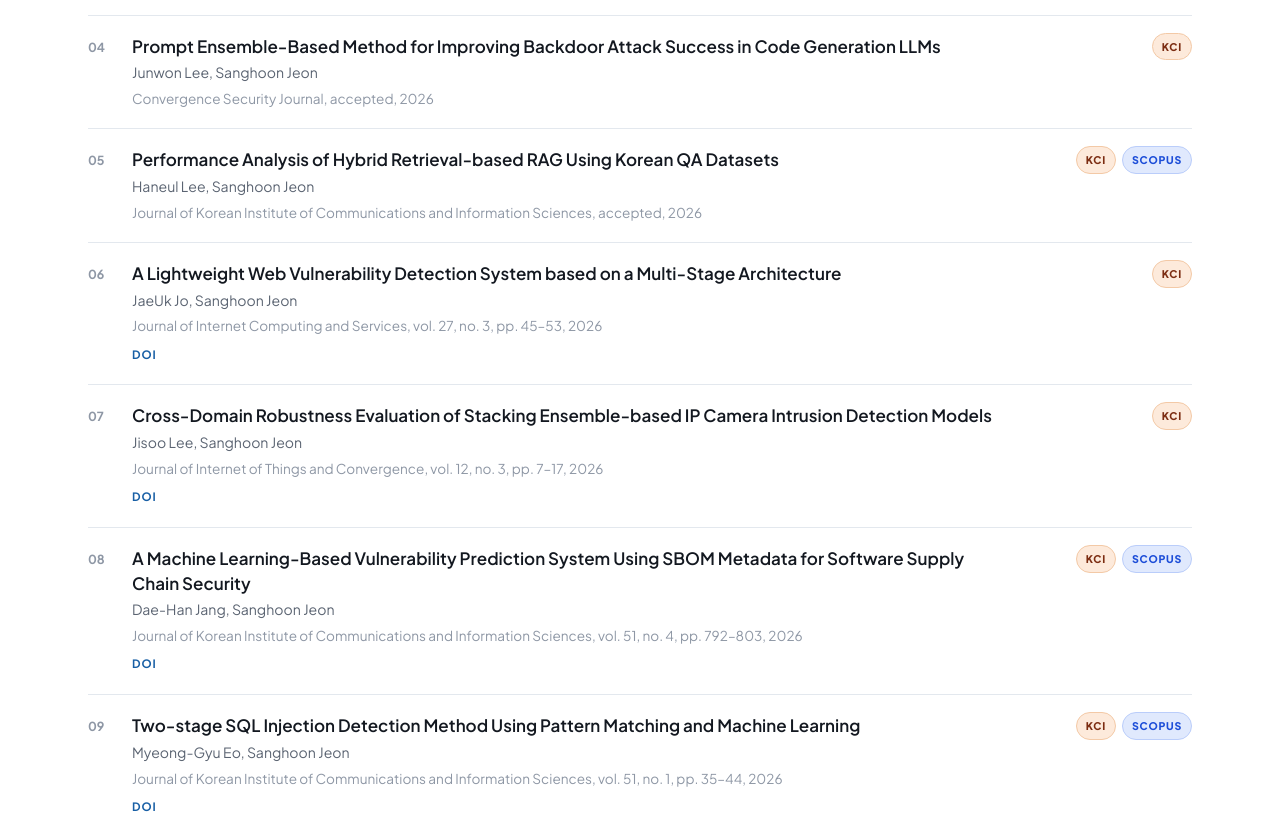
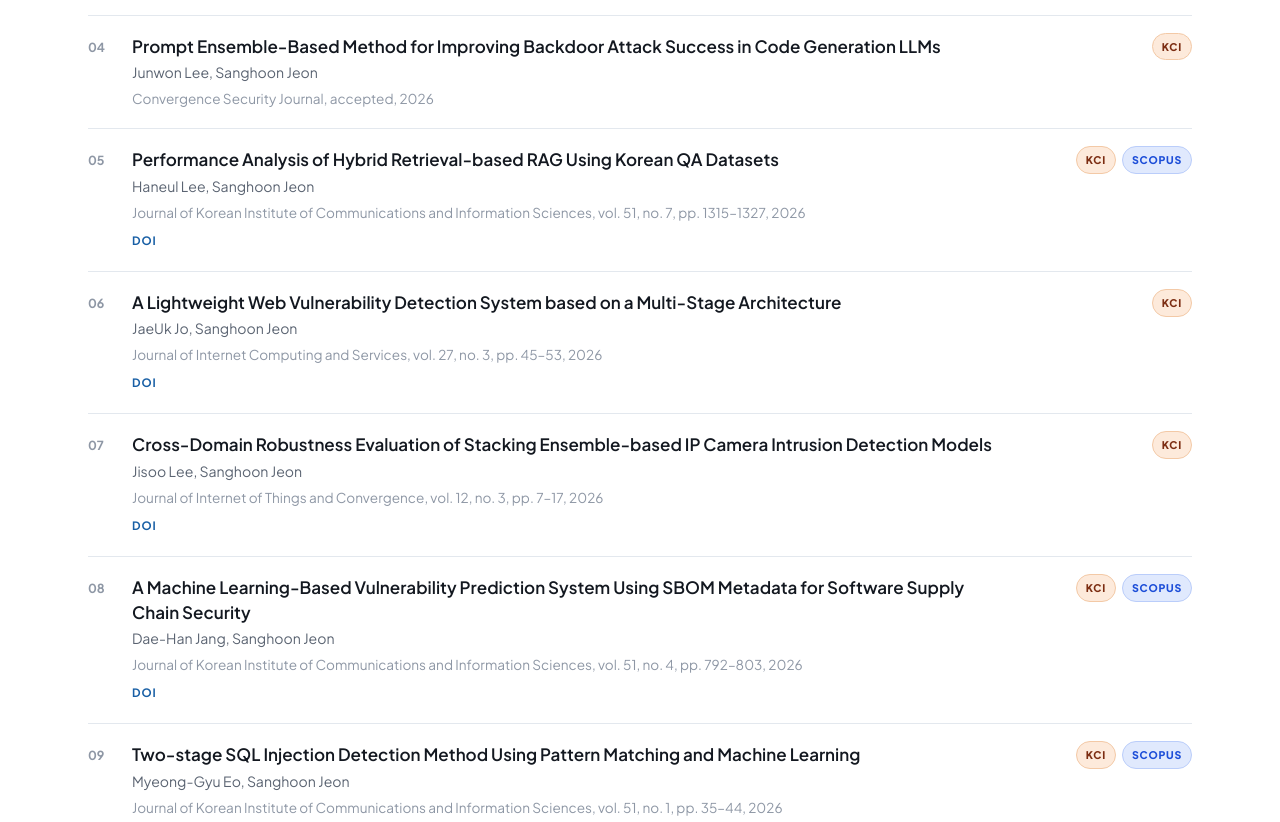
Before and after one commit to wcpslab/wcpslab.github.io, a website: page publications.html in a window 1280 px wide. Shown: the part 2370-3192 px from the top of the page. Drawn offline with Linux system fonts and the light colour scheme.

Commit message:
Update publications.html

```diff
--- a/publications.html
+++ b/publications.html
@@ -84,7 +84,7 @@
           <li class="has-chip"><span class="t">Structuring Multi-Stakeholder Accountability in IoT Incident Response: A Korea–UK–Japan Comparison and a Korea-Specific Checklist</span><span class="a">Jaeyoon Lee, Sanghoon Jeon</span><span class="v">Journal of the Korea Institute of Information Security and Cryptology, accepted, 2026</span><span class="chips"><span class="chip chip-kci">KCI</span></span></li>
           <li class="has-chip"><span class="t">HADA: A Hierarchical Anti-DDoS Architecture for Mitigating L7 Detection Gaps</span><span class="a">HyeonBin Im, Sanghoon Jeon</span><span class="v">Journal of the Korea Institute of Information and Communication Engineering, accepted, 2026</span><span class="chips"><span class="chip chip-kci">KCI</span></span></li>
           <li class="has-chip"><span class="t">Prompt Ensemble-Based Method for Improving Backdoor Attack Success in Code Generation LLMs</span><span class="a">Junwon Lee, Sanghoon Jeon</span><span class="v">Convergence Security Journal, accepted, 2026</span><span class="chips"><span class="chip chip-kci">KCI</span></span></li>
-          <li class="has-chip"><span class="t">Performance Analysis of Hybrid Retrieval-based RAG Using Korean QA Datasets</span><span class="a">Haneul Lee, Sanghoon Jeon</span><span class="v">Journal of Korean Institute of Communications and Information Sciences, accepted, 2026</span><span class="chips"><span class="chip chip-kci">KCI</span><span class="chip chip-scopus">SCOPUS</span></span></li>
+          <li class="has-chip"><span class="t">Performance Analysis of Hybrid Retrieval-based RAG Using Korean QA Datasets</span><span class="a">Haneul Lee, Sanghoon Jeon</span><span class="v">Journal of Korean Institute of Communications and Information Sciences, vol. 51, no. 7, pp. 1315–1327, 2026</span><a class="doi" href="https://journal.kics.or.kr/digital-library/107663" target="_blank" rel="noopener">DOI</a><span class="chips"><span class="chip chip-kci">KCI</span><span class="chip chip-scopus">SCOPUS</span></span></li>
           <li class="has-chip"><span class="t">A Lightweight Web Vulnerability Detection System based on a Multi-Stage Architecture</span><span class="a">JaeUk Jo, Sanghoon Jeon</span><span class="v">Journal of Internet Computing and Services, vol. 27, no. 3, pp. 45–53, 2026</span><a class="doi" href="https://www.jics.or.kr/digital-library/107572" target="_blank" rel="noopener">DOI</a><span class="chips"><span class="chip chip-kci">KCI</span></span></li>
           <li class="has-chip"><span class="t">Cross-Domain Robustness Evaluation of Stacking Ensemble-based IP Camera Intrusion Detection Models</span><span class="a">Jisoo Lee, Sanghoon Jeon</span><span class="v">Journal of Internet of Things and Convergence, vol. 12, no. 3, pp. 7–17, 2026</span><a class="doi" href="https://www.kci.go.kr/kciportal/ci/sereArticleSearch/ciSereArtiView.kci?sereArticleSearchBean.artiId=ART003352935" target="_blank" rel="noopener">DOI</a><span class="chips"><span class="chip chip-kci">KCI</span></span></li>
           <li class="has-chip"><span class="t">A Machine Learning-Based Vulnerability Prediction System Using SBOM Metadata for Software Supply Chain Security</span><span class="a">Dae-Han Jang, Sanghoon Jeon</span><span class="v">Journal of Korean Institute of Communications and Information Sciences, vol. 51, no. 4, pp. 792–803, 2026</span><a class="doi" href="https://journal.kics.or.kr/digital-library/106188" target="_blank" rel="noopener">DOI</a><span class="chips"><span class="chip chip-kci">KCI</span><span class="chip chip-scopus">SCOPUS</span></span></li>
```
